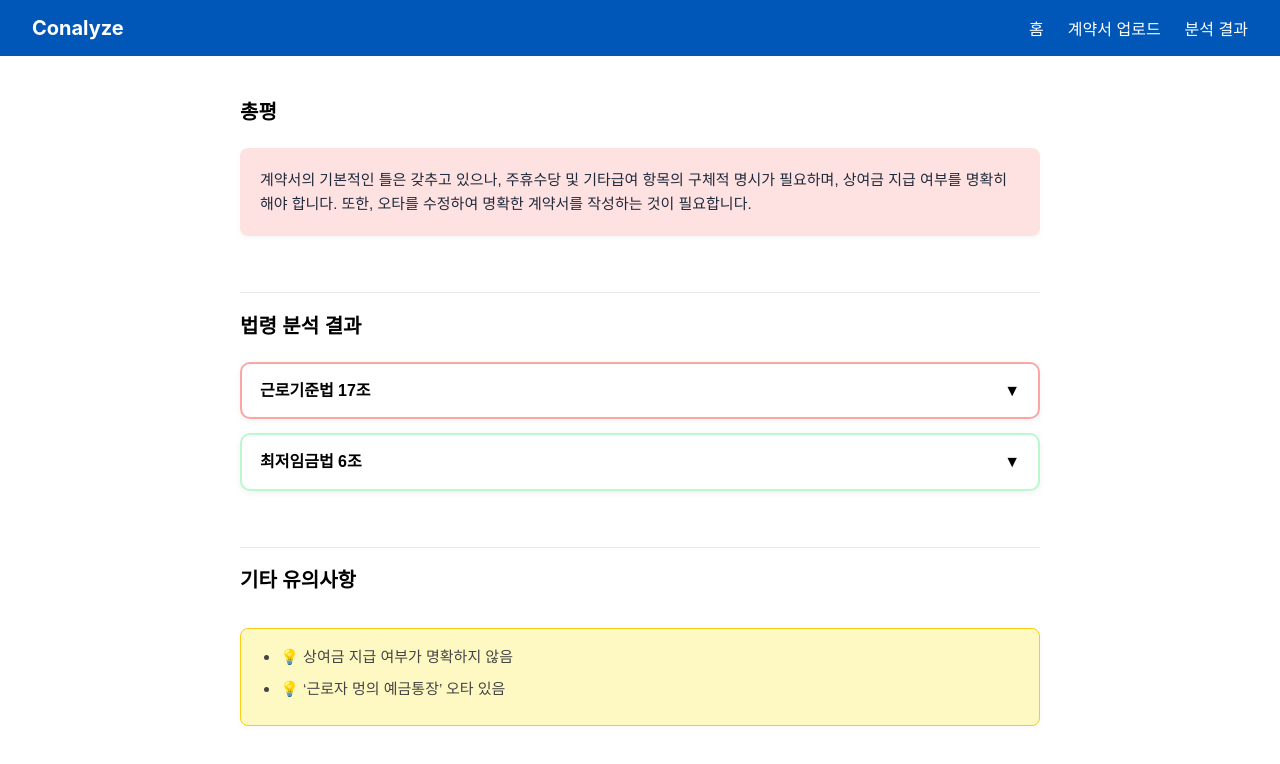
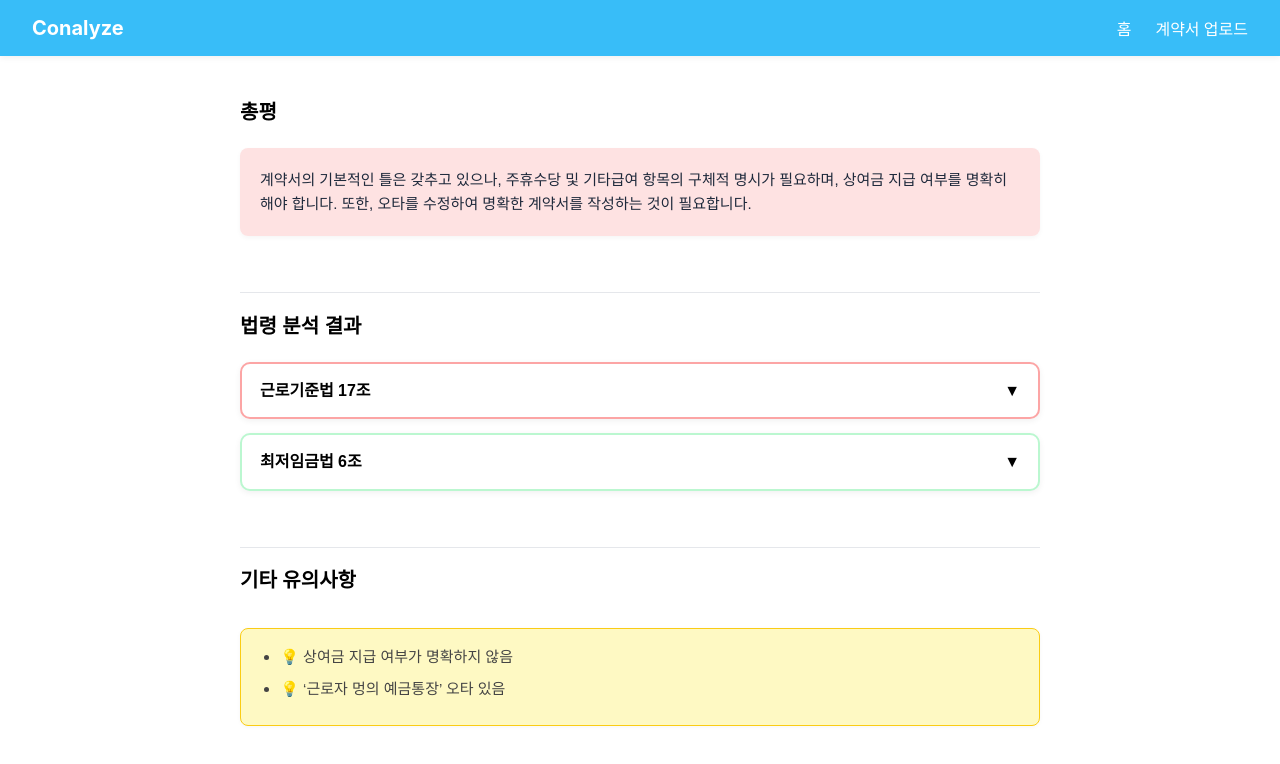
Before and after one commit to Conalyze/Conalyze, a React (Create React App) app in the folder fe-react/: page /result in a window 1280 px wide. Shown: the top 764 px of the page. Built offline with nearby package versions, Linux system fonts and the light colour scheme.

Commit message:
[FE][style] #19 nav바 색상 변경

```diff
--- a/fe-react/src/components/nav/Navbar.js
+++ b/fe-react/src/components/nav/Navbar.js
@@ -8,20 +8,22 @@ export default function Navbar() {
             <ul style={styles.menu}>
                 <li><Link to="/" style={styles.link}>홈</Link></li>
                 <li><Link to="/upload" style={styles.link}>계약서 업로드</Link></li>
-                <li><Link to="/result" style={styles.link}>분석 결과</Link></li>
             </ul>
         </nav>
     );
 }
-
 const styles = {
     navbar: {
         display: "flex",
         justifyContent: "space-between",
         alignItems: "center",
         padding: "16px 32px",
-        backgroundColor: "#0057b7",
+        backgroundColor: "#38bdf8", // sky-400
         color: "white",
+        boxShadow: "0 2px 6px rgba(0,0,0,0.06)",
+        position: "sticky",
+        top: 0,
+        zIndex: 999,
     },
     logo: {
         fontSize: "20px",
@@ -38,5 +40,6 @@ const styles = {
         color: "white",
         textDecoration: "none",
         fontSize: "16px",
+        fontWeight: 500,
     },
 };
```
